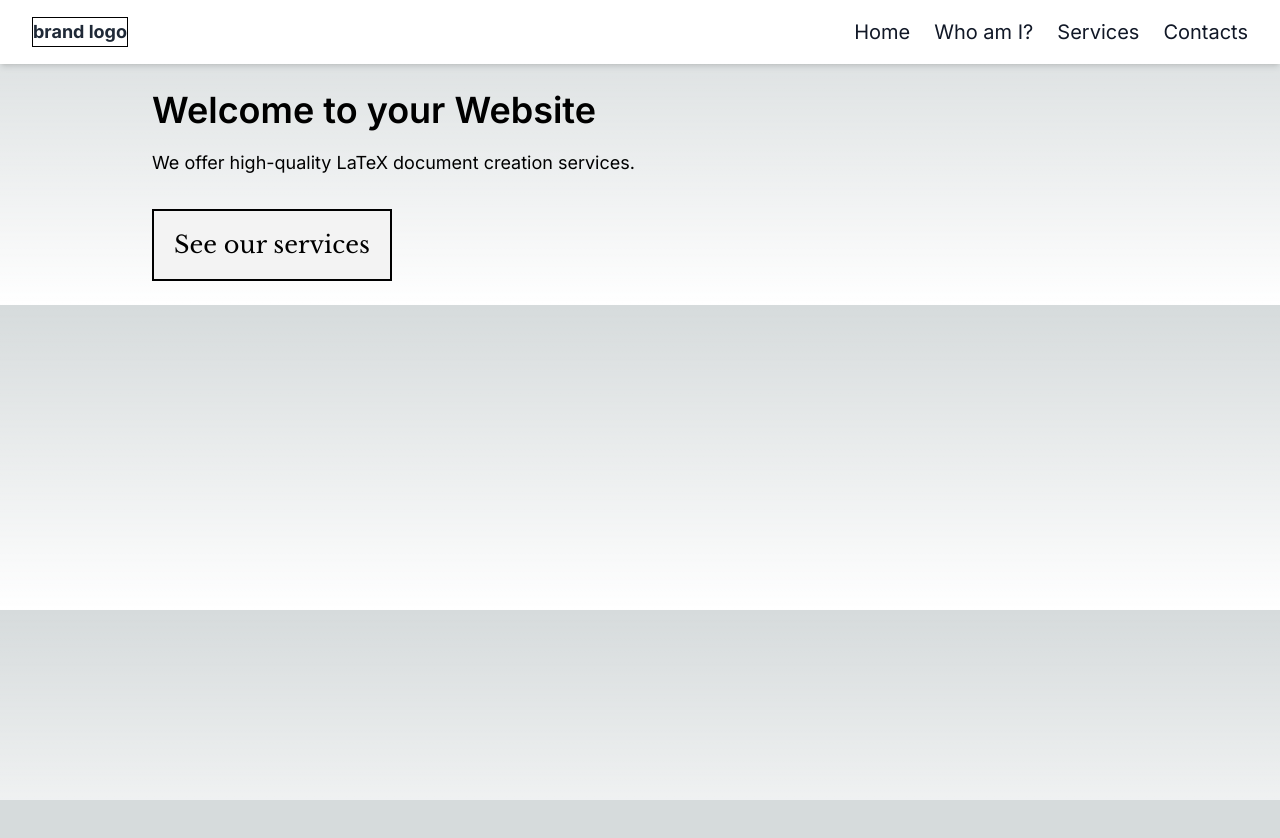
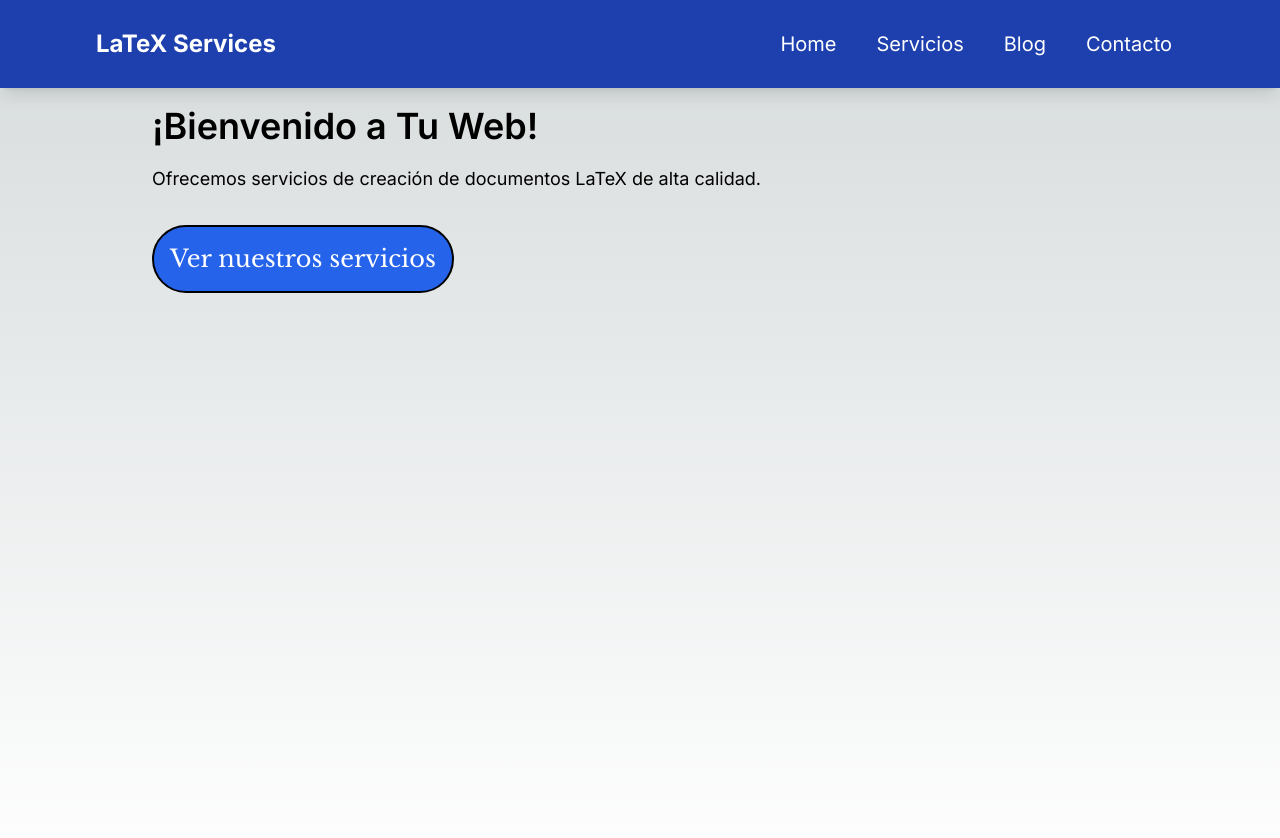
Before and after one commit to jose803196/LearnNextjs, a Next.js app: page / in a window 1280 px wide. Shown: the top 838 px of the page. Before the commit the page ends 800 px from the top, so only its background shows below. Built offline with nearby package versions, Linux system fonts and the light colour scheme.

Commit message:
Updating navbar

```diff
--- /dev/null
+++ b/src/app/_app.tsx
@@ -0,0 +1,13 @@
+import React from 'react';
+import { LanguageProvider } from '@/app/ui/components/LanguageContext'; // Ajusta la ruta si es necesario
+import '@/app/LaTeXStyles.css'; // Ruta a tus estilos globales
+
+function MyApp({ Component, pageProps }) {
+  return (
+    <LanguageProvider>
+      <Component {...pageProps} />
+    </LanguageProvider>
+  );
+}
+
+export default MyApp;
--- a/src/app/layout.tsx
+++ b/src/app/layout.tsx
@@ -1,5 +1,6 @@
 import type { Metadata } from "next";
 import { Inter } from "next/font/google";
+import Navbar from '@/app/ui/components/Navbar';
 import "./globals.css";
 
 const inter = Inter({ subsets: ["latin"] });
@@ -16,6 +17,7 @@ export default function RootLayout({
 }>) {
   return (
     <html lang="en">
+      <Navbar/>
       <body className={inter.className}>{children}</body>
     </html>
   );
--- a/src/app/page.tsx
+++ b/src/app/page.tsx
@@ -1,28 +1,24 @@
 import React from 'react';
-import Navbar from '@/app/ui/components/Navbar';
 import Head from 'next/head';
 import Link from 'next/link';
 import '@/app/LaTeXStyles.css'; // Asegúrate de proporcionar la ruta correcta a tu archivo de estilos
 
-const Index = () => {
+const Index: React.FC = () => {
   return (
-    <div>
-      <Head>
-        <title>Tu Sitio Web - Creación de documentos LaTeX</title>
-        <meta name="description" content="Ofrecemos servicios de creación de documentos LaTeX de forma profesional y eficiente" />
-        <link rel="icon" href="/favicon.ico" />
-      </Head>
-      <Navbar />
-      <main className="max-w-5xl mx-auto p-6">
-        <h1 className="text-4xl font-semibold leading-tight">Welcome to your Website</h1>
-        <p className="text-lg mt-4">We offer high-quality LaTeX document creation services.</p>
+    <>
+      {/*Primera seccion */}
+      <div className="mt-20 min-h-screen max-w-5xl mx-auto p-6">
+        <h1 className="text-4xl font-semibold leading-tight">¡Bienvenido a Tu Web!</h1>
+        <p className="text-lg mt-4">Ofrecemos servicios de creación de documentos LaTeX de alta calidad.</p>
         <div className="mt-8">
           <Link href="/servicios">
-            <button>See our services</button>
+            <button className="bg-blue-600 text-white px-4 py-2 rounded-full hover:bg-blue-500">
+              Ver nuestros servicios
+            </button>
           </Link>
         </div>
-      </main>
-    </div>
+      </div>
+    </>
   );
 };
 
--- a/src/app/ui/components/Navbar.jsx
+++ /dev/null
@@ -1,21 +0,0 @@
-import React from 'react';
-
-const Navbar = () => {
-  return (
-    <nav className="bg-white shadow-md">
-      <div className="max-w-7xl mx-auto px-4 sm:px-6 lg:px-8">
-        <div className="flex justify-between items-center h-16">
-          <a href="/" className="text-gray-800  border border-black font-bold text-lg">brand logo</a>
-          <div className="hidden sm:flex sm:items-center sm:space-x-6">
-            <a href="/" className="text-gray-900 hover:text-gray-700 transition-colors duration-150 ease-in-out">Home</a>
-            <a href="/somos" className="text-gray-900 hover:text-gray-700 transition-colors duration-150 ease-in-out">Who am I?</a>
-            <a href="/servicios" className="text-gray-900 hover:text-gray-700 transition-colors duration-150 ease-in-out">Services</a>
-            <a href="/contactos" className="text-gray-900 hover:text-gray-700 transition-colors duration-150 ease-in-out">Contacts</a>
-          </div>
-        </div>
-      </div>
-    </nav>
-  );
-};
-
-export default Navbar;
--- /dev/null
+++ b/src/app/ui/components/Navbar.tsx
@@ -0,0 +1,38 @@
+"use client";
+import React, { useState } from 'react';
+import Link from 'next/link';
+
+const Navbar: React.FC = () => {
+  const [isOpen, setIsOpen] = useState(false);
+
+  const toggleMenu = () => {
+    setIsOpen(!isOpen);
+  };
+
+  return (
+    <nav className="bg-blue-800 fixed w-full z-20 top-0 left-0 px-6 md:px-24 py-4 shadow-lg">
+      <div className="container mx-auto flex justify-between items-center">
+        <h1 className="text-white text-2xl font-bold">LaTeX Services</h1>
+        <div className="hidden md:flex space-x-4">
+          <Link href="/" className="text-white hover:bg-blue-700 px-3 py-2 rounded transition">Home</Link>
+          <Link href="/servicios" className="text-white hover:bg-blue-700 px-3 py-2 rounded transition">Servicios</Link>
+          <Link href="/blog" className="text-white hover:bg-blue-700 px-3 py-2 rounded transition">Blog</Link>
+          <Link href="/contacto" className="text-white hover:bg-blue-700 px-3 py-2 rounded transition">Contacto</Link>
+        </div>
+        <button className="md:hidden text-black" onClick={toggleMenu}>
+          ☰
+        </button>
+      </div>
+      {isOpen && (
+        <div className="md:hidden bg-blue-700 mt-2 rounded">
+          <Link href="/" className="block text-white hover:bg-blue-600 px-3 py-2 rounded transition">Home</Link>
+          <Link href="/servicios" className="block text-white hover:bg-blue-600 px-3 py-2 rounded transition">Servicios</Link>
+          <Link href="/blog" className="block text-white hover:bg-blue-600 px-3 py-2 rounded transition">Blog</Link>
+          <Link href="/contacto" className="block text-white hover:bg-blue-600 px-3 py-2 rounded transition">Contacto</Link>
+        </div>
+      )}
+    </nav>
+  );
+};
+
+export default Navbar;
```
